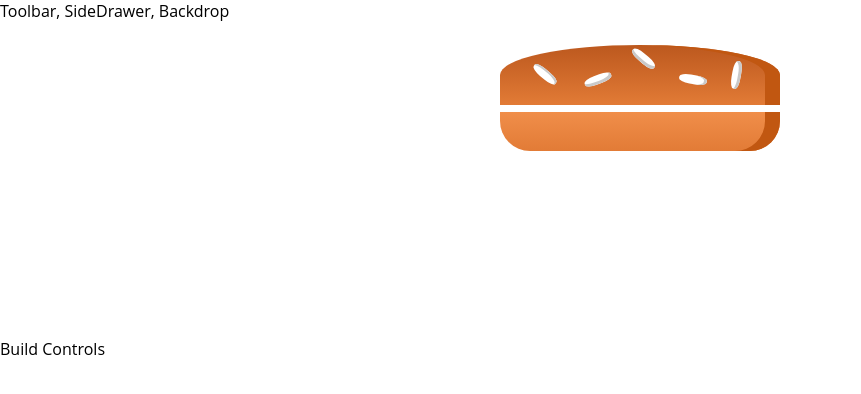
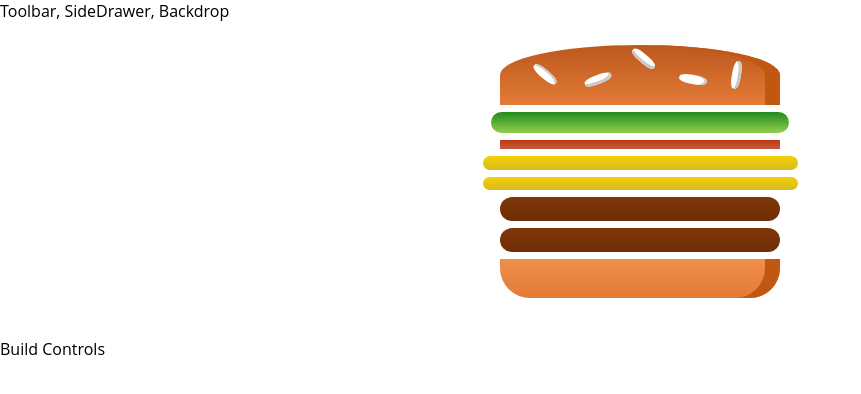
Before and after one commit to Kian-F/BurgerBuilder, a React app: page / in a window 1280 px wide. Shown: the top 394 px of the page, without its empty margins (0-861 px from the left). Built offline with nearby package versions, Linux system fonts and the light colour scheme.

Commit message:
dynamicIngredients

```diff
--- a/src/components/Burger/Burger.js
+++ b/src/components/Burger/Burger.js
@@ -5,8 +5,12 @@ import BurgerIngredient from './BurgerIngredient/BurgerIngredient'
 const burger =(props) =>{
     //Object.keys will give us an array of the keys[salad, meat...]
         const transformedIngredients = Object.keys(props.ingredients)
+        //transform this strings [salad, meat...] value to an array with as many elements as we have
+        //ingrideants for a given ingredient
         .map(igKey => {
+
             return[...Array(props.ingredients[igKey])].map((_, i) => {
+                //igkey == salad, i == 1
                return <BurgerIngredient key={igKey + i} type={igKey}/>
             });
         });
--- a/src/containers/BurgerBuilder/BurgerBuilder.js
+++ b/src/containers/BurgerBuilder/BurgerBuilder.js
@@ -22,7 +22,7 @@ state={
             <Aux>
 
 
-           <Burger ingredients={this.state}/>
+           <Burger ingredients={this.state.ingredients}/>
             <div>Build Controls</div>
             </Aux>
         );
```
